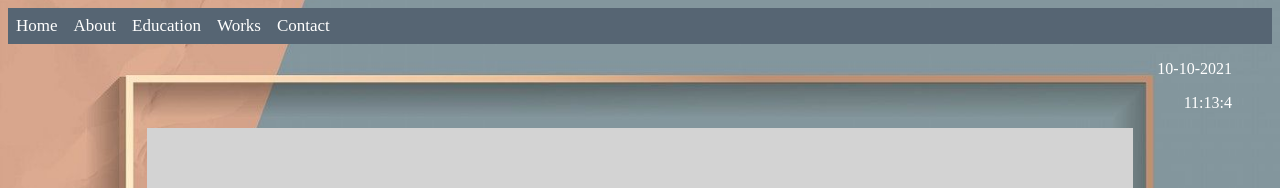
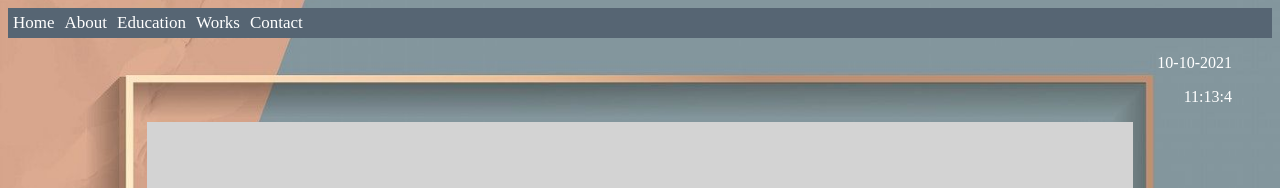
Before and after one commit to HemalataMalla/HemalataMalla.github.io, a plain HTML site: page index.html in a window 1280 px wide. Shown: the top 188 px of the page. Drawn offline with Linux system fonts and the light colour scheme.

Commit message:
Update CSS.css

```diff
--- a/CSS.css
+++ b/CSS.css
@@ -9,7 +9,7 @@
 	color:  white;
 	/*color:  #f2f2f2;*/
 	text-align: center;
-	padding: 8px 8px;
+	padding: 5px 5px;
 	font-size: 17px;
 }
 
```
